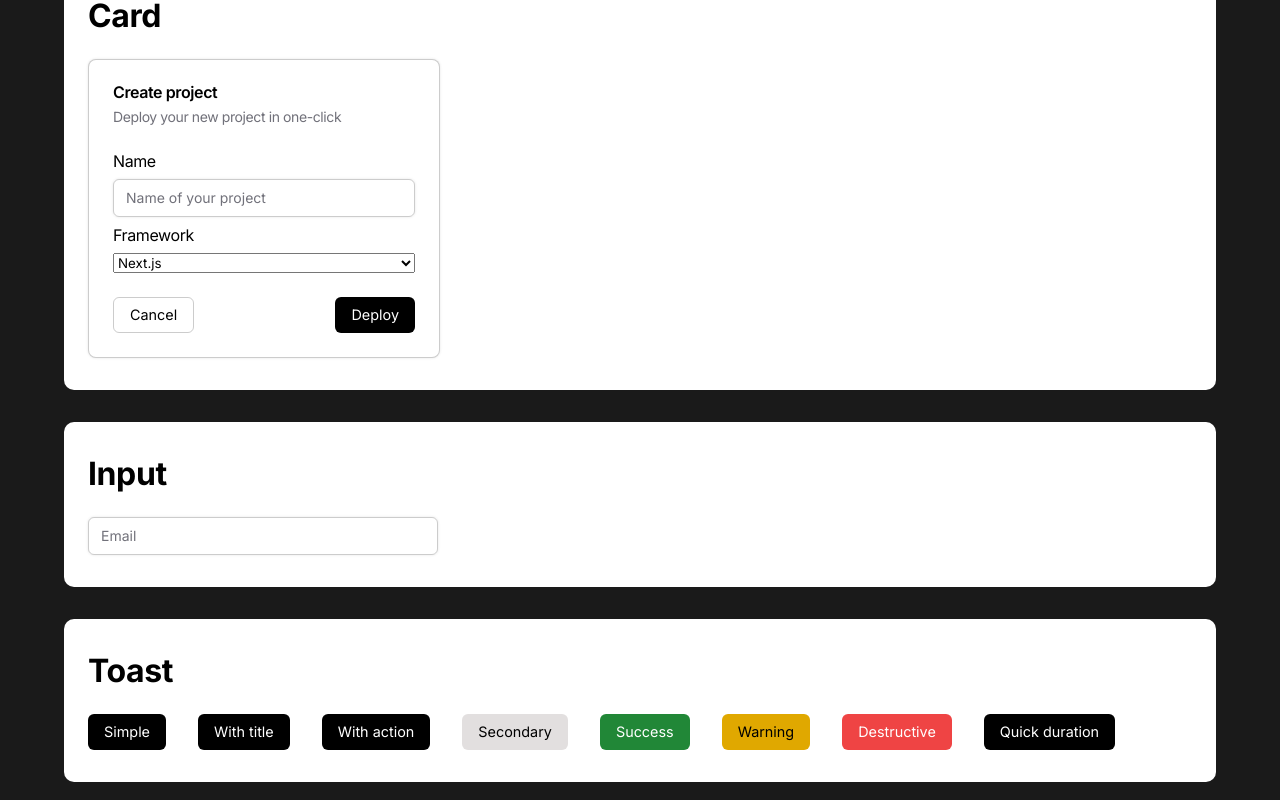
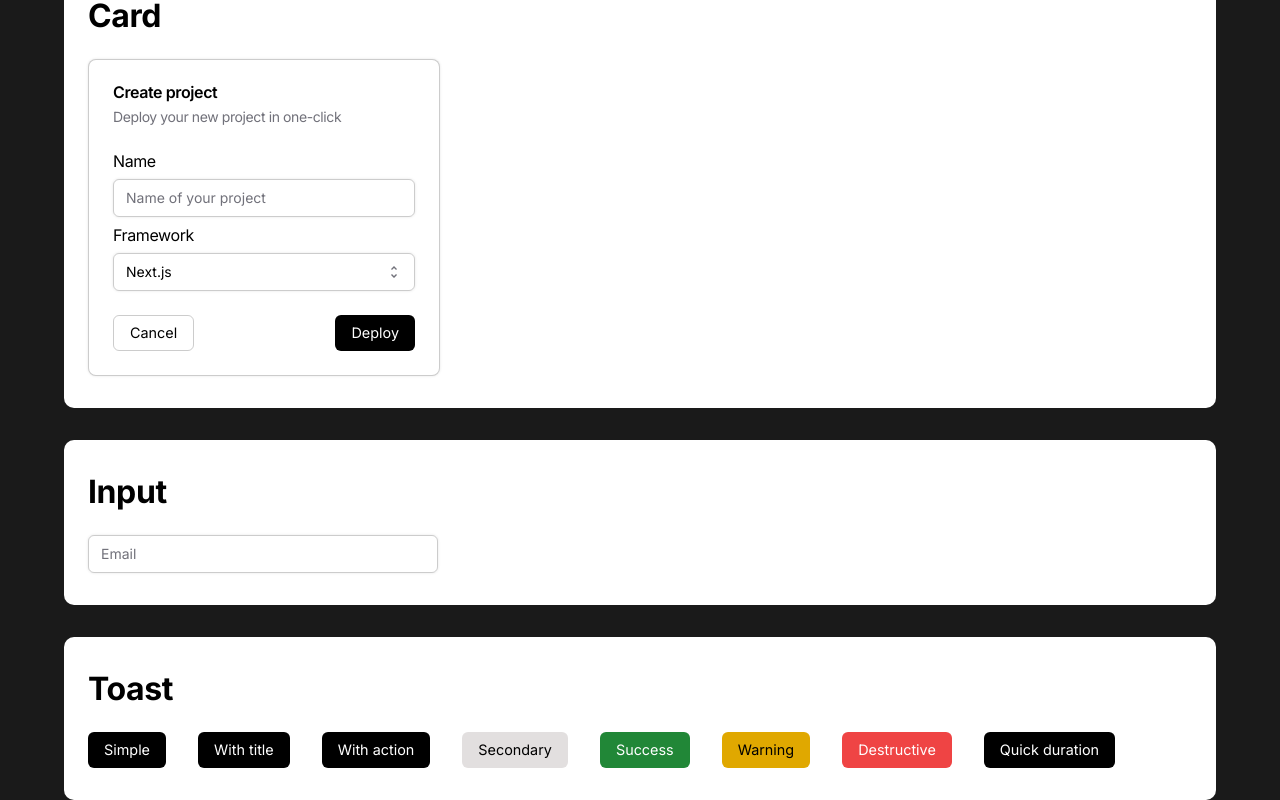
Before and after one commit to EtienneCClarke/EndUI, a React (Vite) app: page / in a window 1280 px wide. Shown: the part 1996-2796 px from the top of the page. Built offline with nearby package versions, Linux system fonts and the light colour scheme.

Commit message:
Changed select in card content to use Select from EndUI

```diff
--- a/src/ui/examples/card-example.tsx
+++ b/src/ui/examples/card-example.tsx
@@ -1,5 +1,6 @@
 import { Button } from "../components/button";
 import { Card, CardContent, CardDescription, CardFooter, CardHeader, CardTitle } from "../components/card";
+import { Select, SelectTrigger, SelectContent, SelectItem } from "../components/select";
 import { Input } from "../components/input";
 
 export default function CardExample() {
@@ -16,12 +17,15 @@ export default function CardExample() {
                     <label htmlFor="name">Name</label>
                     <Input placeholder="Name of your project" />
                     <label htmlFor="framework">Framework</label>
-                    <select>
-                        <option selected>Next.js</option>
-                        <option>SveltKit</option>
-                        <option>Astro</option>
-                        <option>Nuxt.js</option>
-                    </select>
+                    <Select defaultValue={"next"} defaultLabel={"Next.js"}>
+                        <SelectTrigger></SelectTrigger>
+                        <SelectContent>
+                            <SelectItem value="Next.js">Next.js</SelectItem>
+                            <SelectItem value="SveltKit">SveltKit</SelectItem>
+                            <SelectItem value="Astro">Astro</SelectItem>
+                            <SelectItem value="Nuxt.js">Nuxt.js</SelectItem>
+                        </SelectContent>
+                    </Select>
                 </CardContent>
                 <CardFooter style={{ display: 'flex', justifyContent: 'space-between'}}>
                     <Button variant='outline'>Cancel</Button>
```
